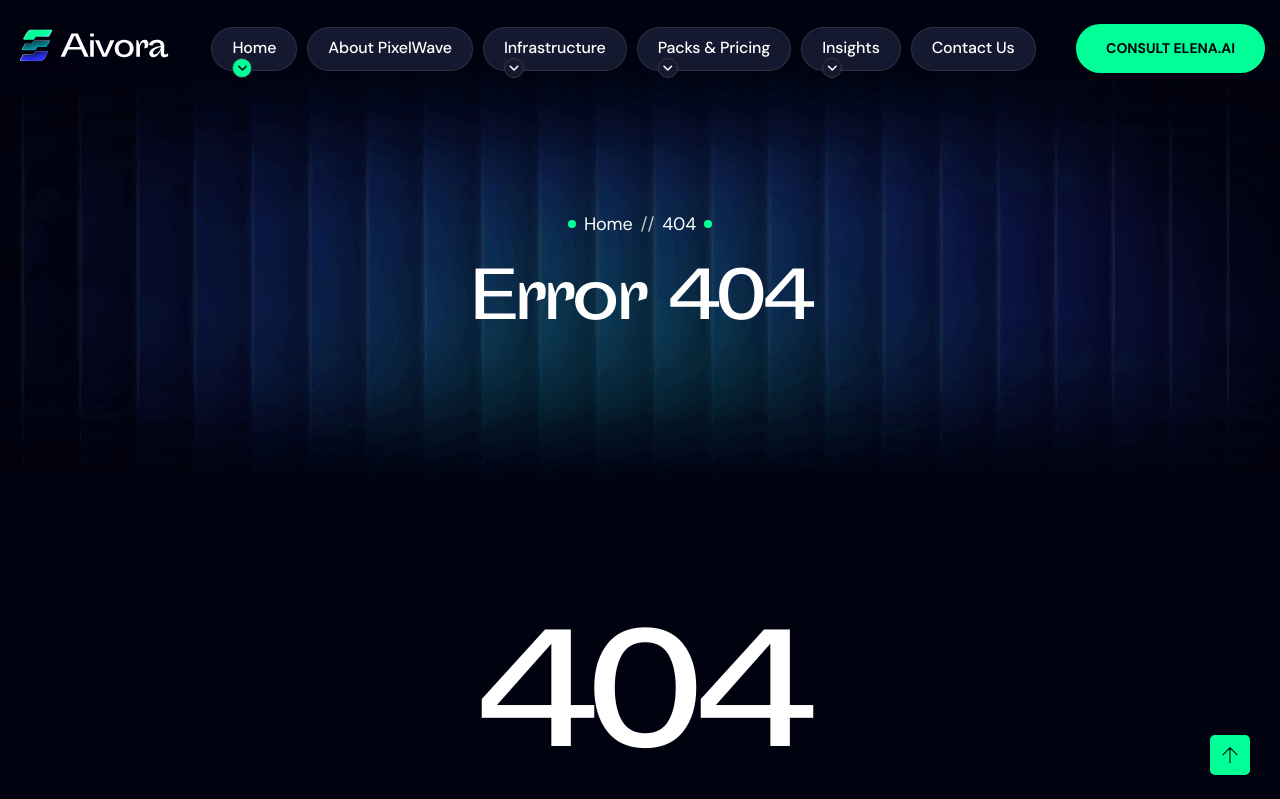
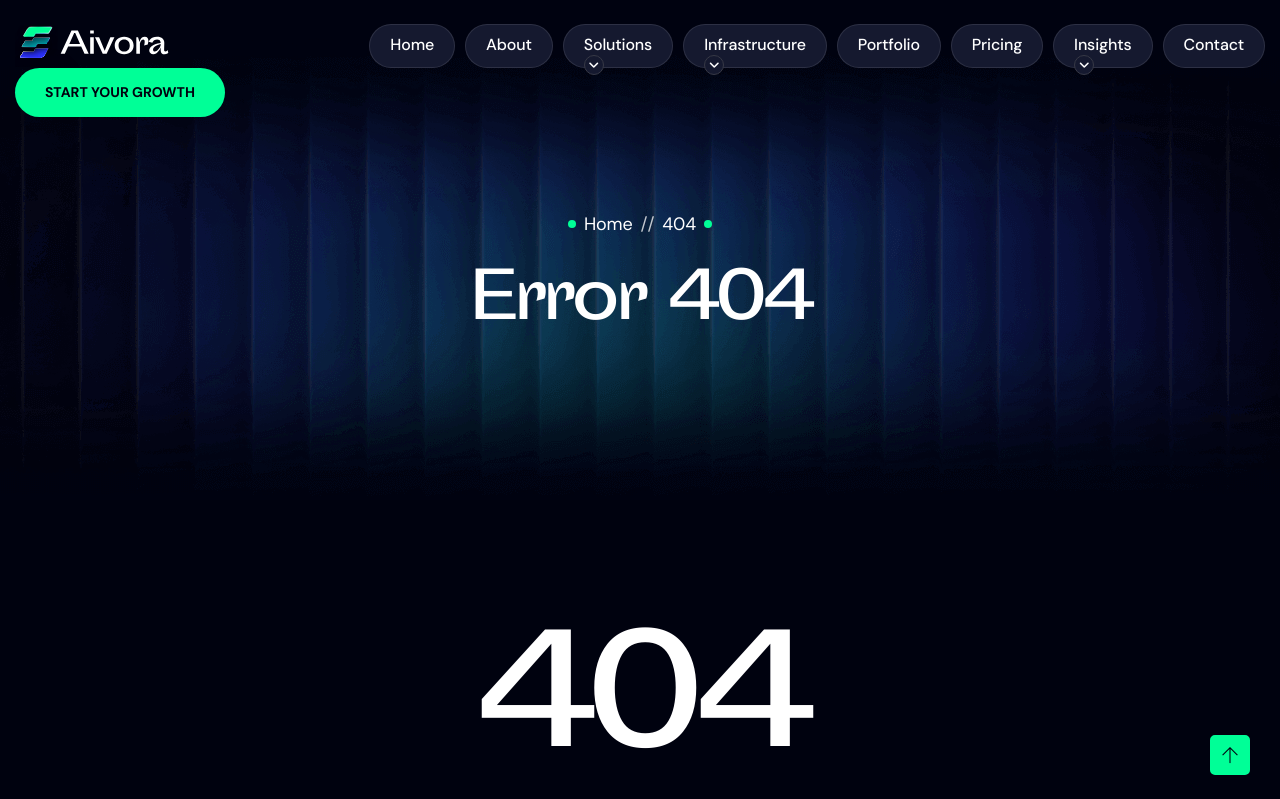
Before and after one commit to malinga-PW/pixelwave.lk, a React (Create React App) app: page /404 in a window 1280 px wide. Shown: the top 799 px of the page. Built offline with nearby package versions, Linux system fonts and the light colour scheme.

Commit message:
Update Header.tsx

```diff
--- a/src/components/Header/Header.tsx
+++ b/src/components/Header/Header.tsx
@@ -1,32 +1,42 @@
 import React, { useEffect, useRef, useState } from "react";
 import { Link } from "react-router-dom";
-import logo from "../../images/logo/logo.svg"; // Make sure to replace this SVG with the PixelWave logo
+
+import logo from "../../images/logo/logo.svg";
+
 import MegaMenu1 from "./MegaMenu1";
 import MegaMenuServices from "./MegaMenu2";
 import MobileMenu from "../MobileMenu/MobileMenu";
 
 const Header: React.FC = () => {
+
   const [isSticky, setIsSticky] = useState(false);
   const [isVisible, setIsVisible] = useState(false);
   const [mobileActive, setMobileActive] = useState(false);
+
   const lastScrollY = useRef<number>(0);
 
   useEffect(() => {
+
     const handleScroll = () => {
+
       const currentScroll = window.scrollY;
 
-      // Scroll up → show sticky smoothly
       if (currentScroll < lastScrollY.current && currentScroll > 100) {
         setIsSticky(true);
-        setTimeout(() => setIsVisible(true), 10); // delay for smooth entrance
-      }
-      // Scroll down → hide sticky instantly
-      else if (currentScroll > lastScrollY.current) {
+
+        setTimeout(() => {
+          setIsVisible(true);
+        }, 10);
+
+      } else if (currentScroll > lastScrollY.current) {
+
         setIsVisible(false);
-        setTimeout(() => setIsSticky(false), 100); // small delay for hide
+
+        setTimeout(() => {
+          setIsSticky(false);
+        }, 100);
       }
 
-      // Reset if near top
       if (currentScroll <= 100) {
         setIsSticky(false);
         setIsVisible(false);
@@ -36,163 +46,224 @@ const Header: React.FC = () => {
     };
 
     window.addEventListener("scroll", handleScroll);
+
     return () => window.removeEventListener("scroll", handleScroll);
+
   }, []);
 
-  const handleClick = () => window.scrollTo({ top: 0, behavior: "smooth" });
-  const handleSubmit = (e: React.FormEvent) => e.preventDefault();
+  const handleClick = () => {
+    window.scrollTo({
+      top: 0,
+      behavior: "smooth",
+    });
+  };
+
+  const handleSubmit = (e: React.FormEvent) => {
+    e.preventDefault();
+  };
 
   return (
     <header
       id="xb-header-area"
       className="header-area header-style--one header-transparent is-sticky"
     >
+
       <div
-        className={`xb-header xb-sticky-stt ${
-          isSticky ? "xb-header-area-sticky" : ""
-        } ${isVisible ? "xb-header-fixed" : "xb-header-hidden"}`}
+        className={`xb-header xb-sticky-stt
+        ${isSticky ? "xb-header-area-sticky" : ""}
+        ${isVisible ? "xb-header-fixed" : "xb-header-hidden"}`}
       >
+
         <div className="container mxw-1650">
+
           <div className="header__wrap ul_li_between">
+
             {/* Logo */}
             <div className="xb-header-logo">
               <Link to="/" className="logo1" onClick={handleClick}>
-                <img src={logo} alt="PixelWave AI Solutions" />
+                <img src={logo} alt="PixelWave Total Solution" />
               </Link>
             </div>
 
             {/* Desktop Menu */}
             <div className="main-menu__wrap navbar navbar-expand-lg p-0">
+
               <nav className="main-menu collapse navbar-collapse">
+
                 <ul>
-                  <li className="menu-item-has-children active">
+
+                  {/* Home */}
+                  <li className="active">
                     <Link to="/" onClick={handleClick}>
                       <span>Home</span>
                     </Link>
-                    <ul className="submenu">
-                      <li>
-                        <Link to="/" onClick={handleClick}>
-                          <span>Enterprise AI</span>
-                        </Link>
-                      </li>
-                      <li>
-                        <Link to="/ai-marketing" onClick={handleClick}>
-                          <span>Automated Workflows</span>
-                        </Link>
-                      </li>
-                      <li>
-                        <Link to="/ai-chatbot" onClick={handleClick}>
-                          <span>Hardware Engineering</span>
-                        </Link>
-                      </li>
-                    </ul>
                   </li>
 
+                  {/* About */}
                   <li>
                     <Link to="/about" onClick={handleClick}>
-                      <span>About PixelWave</span>
+                      <span>About</span>
                     </Link>
                   </li>
 
-                  {/* MegaMenu - Pages */}
+                  {/* Services */}
                   <li className="menu-item-has-children megamenu">
+
+                    <Link to="#" onClick={handleClick}>
+                      <span>Solutions</span>
+                    </Link>
+
+                    <MegaMenuServices />
+
+                  </li>
+
+                  {/* Infrastructure */}
+                  <li className="menu-item-has-children megamenu">
+
                     <Link to="#" onClick={handleClick}>
                       <span>Infrastructure</span>
                     </Link>
+
                     <MegaMenu1 />
+
                   </li>
 
-                  {/* MegaMenu - Services */}
-                  <li className="menu-item-has-children megamenu">
-                    <Link to="#" onClick={handleClick}>
-                      <span>Packs & Pricing</span>
+                  {/* Portfolio */}
+                  <li>
+                    <Link to="/project" onClick={handleClick}>
+                      <span>Portfolio</span>
                     </Link>
-                    <MegaMenuServices />
                   </li>
 
+                  {/* Pricing */}
+                  <li>
+                    <Link to="/pricing" onClick={handleClick}>
+                      <span>Pricing</span>
+                    </Link>
+                  </li>
+
+                  {/* Blog */}
                   <li className="menu-item-has-children">
+
                     <Link to="/blog" onClick={handleClick}>
                       <span>Insights</span>
                     </Link>
+
                     <ul className="submenu">
+
                       <li>
                         <Link to="/blog" onClick={handleClick}>
-                          <span>Tech Blog</span>
+                          <span>Business Growth</span>
                         </Link>
                       </li>
+
                       <li>
                         <Link to="/blog-details" onClick={handleClick}>
-                          <span>Case Studies</span>
+                          <span>AI & Startup Guides</span>
                         </Link>
                       </li>
+
                     </ul>
+
                   </li>
 
+                  {/* Contact */}
                   <li>
                     <Link to="/contact" onClick={handleClick}>
-                      <span>Contact Us</span>
+                      <span>Contact</span>
                     </Link>
                   </li>
+
                 </ul>
+
               </nav>
             </div>
 
-            {/* Button - PixelWave CTA */}
+            {/* CTA Button */}
             <div className="header-btn">
-              <Link to="/contact" className="thm-btn" onClick={handleClick}>
-                Consult Elena.AI
+
+              <Link
+                to="/contact"
+                className="thm-btn"
+                onClick={handleClick}
+              >
+                Start Your Growth
               </Link>
+
             </div>
 
             {/* Mobile Toggle */}
             <div className="header-bar-mobile side-menu d-lg-none">
+
               <button
                 className="xb-nav-mobile"
                 onClick={() => setMobileActive(!mobileActive)}
               >
                 <i className="far fa-bars"></i>
               </button>
+
             </div>
+
           </div>
 
           {/* Mobile Menu */}
           <div className="xb-header-wrap">
+
             <div className={`xb-header-menu ${mobileActive ? "active" : ""}`}>
+
               <div className="xb-header-menu-scroll">
+
                 <div
                   className="xb-menu-close xb-hide-xl xb-close"
                   onClick={() => setMobileActive(false)}
                 ></div>
 
+                {/* Mobile Logo */}
                 <div className="xb-logo-mobile xb-hide-xl">
+
                   <Link to="/" rel="home">
-                    <img src={logo} alt="PixelWave AI Solutions" />
+                    <img src={logo} alt="PixelWave Total Solution" />
                   </Link>
+
                 </div>
 
+                {/* Mobile Search */}
                 <div className="xb-header-mobile-search xb-hide-xl">
+
                   <form role="search" onSubmit={handleSubmit}>
+
                     <input
                       type="text"
-                      placeholder="Search infrastructure..."
+                      placeholder="Search services..."
                       name="s"
                       className="search-field"
                     />
+
                     <button className="search-submit" type="submit">
                       <i className="far fa-search"></i>
                     </button>
+
                   </form>
+
                 </div>
 
+                {/* Mobile Nav */}
                 <nav className="xb-header-nav">
                   <MobileMenu />
                 </nav>
+
               </div>
+
             </div>
+
             <div className="xb-header-menu-backdrop"></div>
+
           </div>
+
         </div>
+
       </div>
+
     </header>
   );
 };
```
